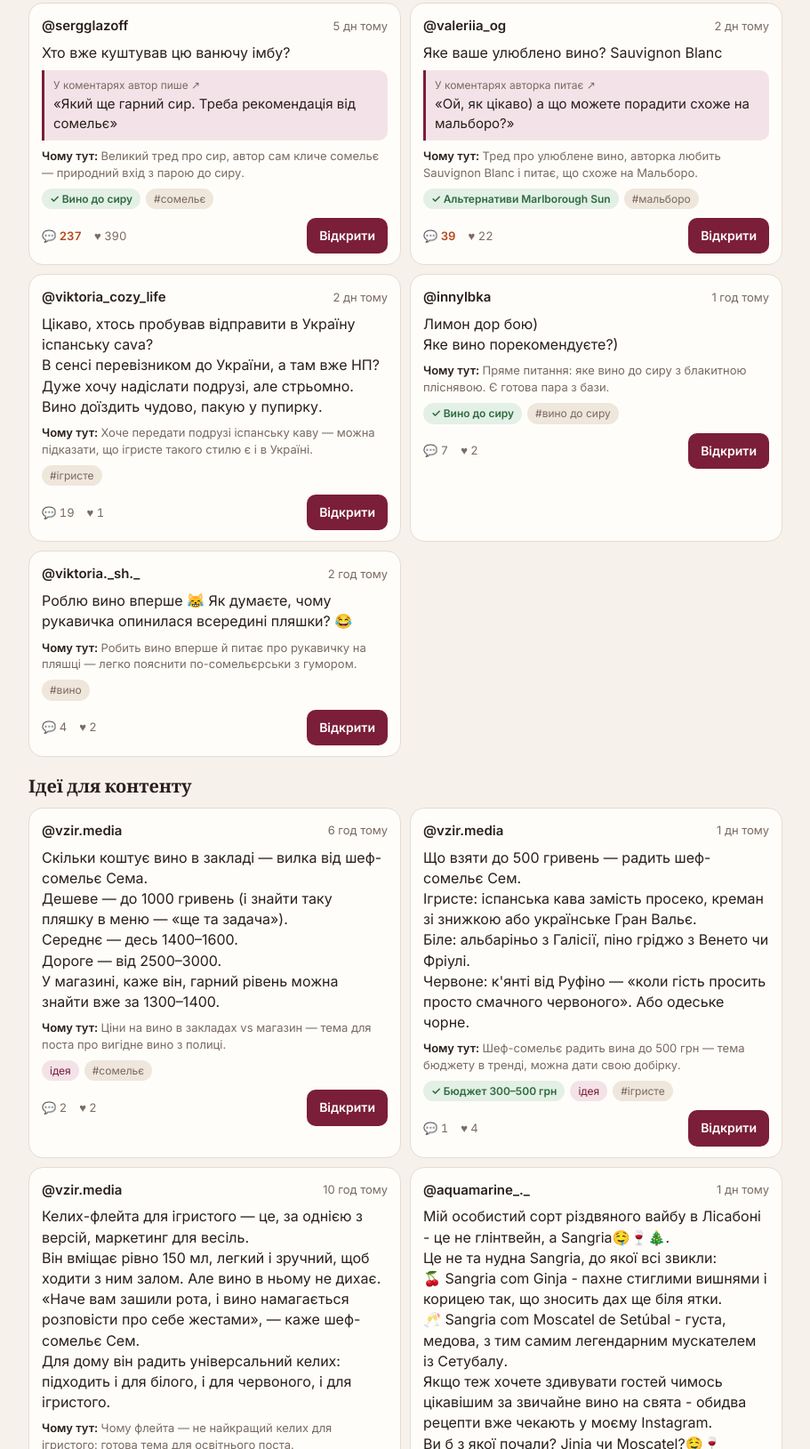
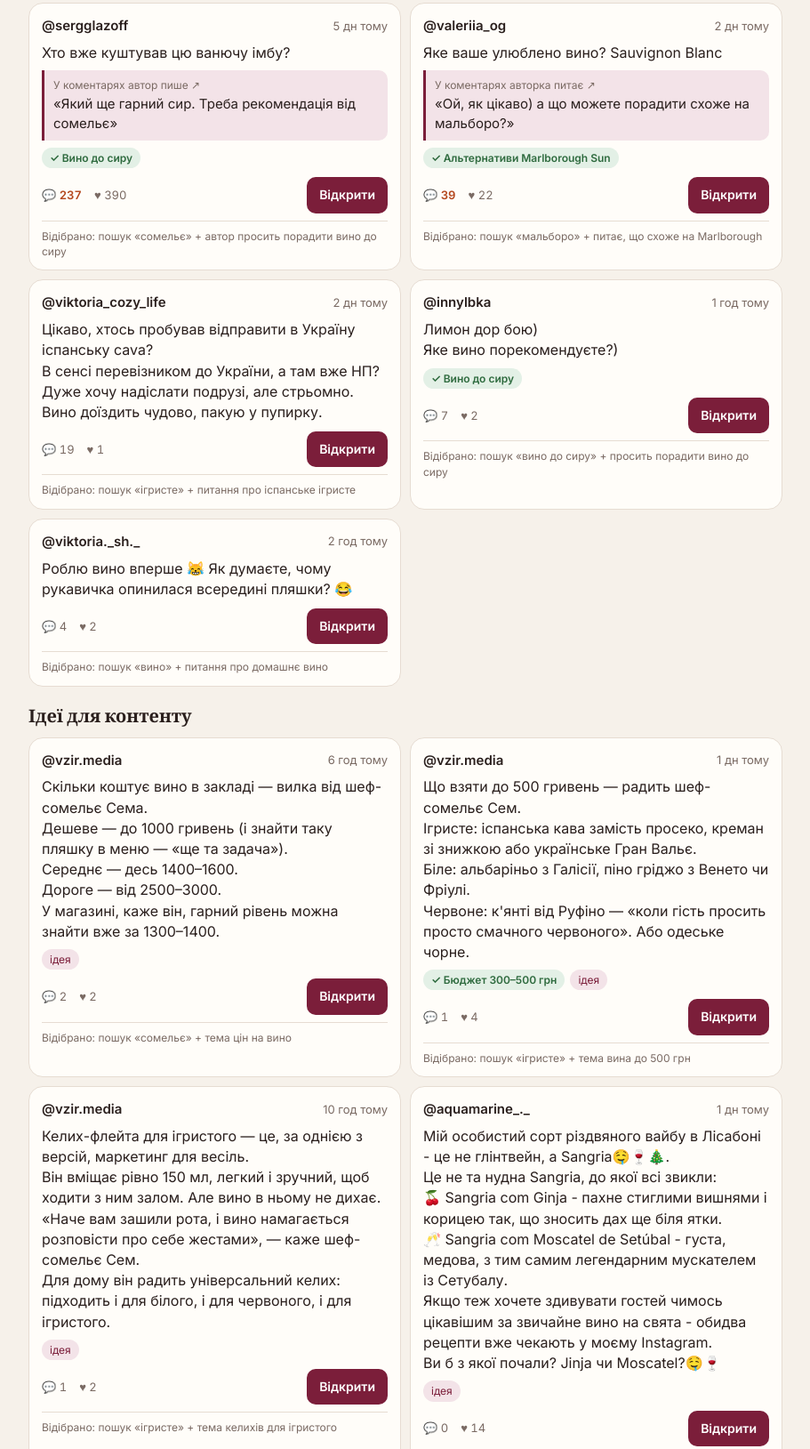
Before and after one commit to SlavaSpark/vyno-threads, a plain HTML site: page index.html in a window 1280 px wide. Shown: the part 349-1978 px from the top of the page at 89% size, without its empty margins (184-1095 px from the left). Drawn offline with Linux system fonts and the light colour scheme.

Commit message:
Коротке «Відібрано» замість «Чому тут» на всіх картках

```diff
--- a/data.json
+++ b/data.json
@@ -10,7 +10,7 @@
    "likes": 2,
    "replies": 7,
    "type": "Відповісти",
-   "topic": "Пряме питання: яке вино до сиру з блакитною пліснявою. Є готова пара з бази.",
+   "topic": "просить порадити вино до сиру",
    "tag": "вино до сиру",
    "answer": "Вино до сиру",
    "text": "Лимон дор бою)\nЯке вино порекомендуєте?)"
@@ -23,7 +23,7 @@
    "likes": 390,
    "replies": 237,
    "type": "Відповісти",
-   "topic": "Великий тред про сир, автор сам кличе сомельє — природний вхід з парою до сиру.",
+   "topic": "автор просить порадити вино до сиру",
    "tag": "сомельє",
    "answer": "Вино до сиру",
    "text": "Хто вже куштував цю ванючу імбу?",
@@ -41,7 +41,7 @@
    "likes": 22,
    "replies": 39,
    "type": "Відповісти",
-   "topic": "Тред про улюблене вино, авторка любить Sauvignon Blanc і питає, що схоже на Мальборо.",
+   "topic": "питає, що схоже на Marlborough",
    "tag": "мальборо",
    "answer": "Альтернативи Marlborough Sun",
    "text": "Яке ваше улюблено вино? Sauvignon Blanc",
@@ -59,7 +59,7 @@
    "likes": 1,
    "replies": 19,
    "type": "Відповісти",
-   "topic": "Хоче передати подрузі іспанську каву — можна підказати, що ігристе такого стилю є і в Україні.",
+   "topic": "питання про іспанське ігристе",
    "tag": "ігристе",
    "answer": "",
    "text": "Цікаво, хтось пробував відправити в Україну іспанську cava?\nВ сенсі перевізником до України, а там вже НП?\nДуже хочу надіслати подрузі, але стрьомно.\nВино доїздить чудово, пакую у пупирку."
@@ -72,7 +72,7 @@
    "likes": 2,
    "replies": 4,
    "type": "Відповісти",
-   "topic": "Робить вино вперше й питає про рукавичку на пляшці — легко пояснити по-сомельєрськи з гумором.",
+   "topic": "питання про домашнє вино",
    "tag": "вино",
    "answer": "",
    "text": "Роблю вино вперше 😹 Як думаєте, чому рукавичка опинилася всередині пляшки? 😂"
@@ -85,7 +85,7 @@
    "likes": 4,
    "replies": 1,
    "type": "Контент-ідея",
-   "topic": "Шеф-сомельє радить вина до 500 грн — тема бюджету в тренді, можна дати свою добірку.",
+   "topic": "тема вина до 500 грн",
    "tag": "ігристе",
    "answer": "Бюджет 300–500 грн",
    "text": "Що взяти до 500 гривень — радить шеф-сомельє Сем.\nІгристе: іспанська кава замість просеко, креман зі знижкою або українське Гран Вальє.\nБіле: альбаріньо з Галісії, піно гріджо з Венето чи Фріулі.\nЧервоне: к'янті від Руфіно — «коли гість просить просто смачного червоного». Або одеське чорне."
@@ -98,7 +98,7 @@
    "likes": 2,
    "replies": 2,
    "type": "Контент-ідея",
-   "topic": "Ціни на вино в закладах vs магазин — тема для поста про вигідне вино з полиці.",
+   "topic": "тема цін на вино",
    "tag": "сомельє",
    "answer": "",
    "text": "Скільки коштує вино в закладі — вилка від шеф-сомельє Сема.\nДешеве — до 1000 гривень (і знайти таку пляшку в меню — «ще та задача»).\nСереднє — десь 1400–1600.\nДороге — від 2500–3000.\nУ магазині, каже він, гарний рівень можна знайти вже за 1300–1400."
@@ -111,7 +111,7 @@
    "likes": 2,
    "replies": 1,
    "type": "Контент-ідея",
-   "topic": "Чому флейта — не найкращий келих для ігристого: готова тема для освітнього поста.",
+   "topic": "тема келихів для ігристого",
    "tag": "ігристе",
    "answer": "",
    "text": "Келих-флейта для ігристого — це, за однією з версій, маркетинг для весіль.\nВін вміщає рівно 150 мл, легкий і зручний, щоб ходити з ним залом. Але вино в ньому не дихає. «Наче вам зашили рота, і вино намагається розповісти про себе жестами», — каже шеф-сомельє Сем.\nДля дому він радить універсальний келих: підходить і для білого, і для червоного, і для ігристого."
@@ -124,7 +124,7 @@
    "likes": 14,
    "replies": 0,
    "type": "Контент-ідея",
-   "topic": "Сангрія замість глінтвейну на свята — ідея для сезонного рецепту.",
+   "topic": "сезонний рецепт з вином",
    "tag": "глінтвейн",
    "answer": "",
    "text": "Мій особистий сорт різдвяного вайбу в Лісабоні - це не глінтвейн, а Sangria🤤🍷🎄.\nЦе не та нудна Sangria, до якої всі звикли:\n🍒 Sangria com Ginja - пахне стиглими вишнями і корицею так, що зносить дах ще біля ятки.\n🥂 Sangria com Moscatel de Setúbal - густа, медова, з тим самим легендарним мускателем із Сетубалу.\nЯкщо теж хочете здивувати гостей чимось цікавішим за звичайне вино на свята - обидва рецепти вже чекають у моєму Instagram.\nВи б з якої почали? Jinja чи Moscatel?🤤🍷"
--- a/index.html
+++ b/index.html
@@ -46,11 +46,12 @@ h2{font-family:Fraunces,Georgia,serif;font-weight:600;font-size:20px;margin:18px
 .author{font-weight:600;color:var(--fg);text-decoration:none;word-break:break-all}
 .age{color:var(--muted);font-size:13px;white-space:nowrap}
 .text{margin:0;font-size:16px;white-space:pre-line;overflow-wrap:anywhere}
-.note{margin:0;font-size:13px;color:var(--muted)}
+.note{margin:0;font-size:12px;color:var(--muted);border-top:1px solid var(--line);padding-top:8px}
 .note b{font-weight:600;color:var(--fg)}
 .ctx{display:block;border-left:3px solid var(--wine);background:var(--wine-soft);border-radius:0 10px 10px 0;padding:8px 10px;text-decoration:none;color:var(--fg)}
 .ctx small{display:block;color:var(--muted);font-size:12px;margin-bottom:2px}
 .ctx span{font-size:15px;white-space:pre-line}
+.tags:empty{display:none}
 .tags{display:flex;flex-wrap:wrap;gap:6px}
 .tag{background:var(--chip);color:var(--muted);border-radius:999px;padding:3px 9px;font-size:12px}
 .tag.ans{background:var(--ok-soft);color:var(--ok);font-weight:600}
@@ -103,7 +104,6 @@ function card(t){
   const tags=el('div','tags');
   if(t.answer)tags.append(el('span','tag ans','✓ '+t.answer));
   if(t.type==='Контент-ідея')tags.append(el('span','tag idea','ідея'));
-  if(t.tag)tags.append(el('span','tag','#'+t.tag));
   const b=el('div','bottom');const m=el('div','metrics');
   const r=el('span',t.replies>=20?'hot':'', '💬 '+fmt.format(t.replies));
   m.append(r,el('span','', '♥ '+fmt.format(t.likes)));
@@ -111,8 +111,8 @@ function card(t){
   b.append(m,o);
   const parts=[top,el('p','text',t.text||t.topic)];
   if(t.context){const x=el('a','ctx');x.href=t.context.url;x.target='_blank';x.rel='noopener';x.append(el('small','',t.context.label+' ↗'),el('span','','«'+t.context.text+'»'));parts.push(x);}
-  if(t.text&&t.topic){const n=el('p','note');n.append(el('b','','Чому тут: '),document.createTextNode(t.topic));parts.push(n);}
   c.append(...parts,tags,b);
+  if(t.topic){c.append(el('p','note','Відібрано: пошук «'+(t.tag||'')+'» + '+t.topic));}
   return c;
 }
 function render(){
```
